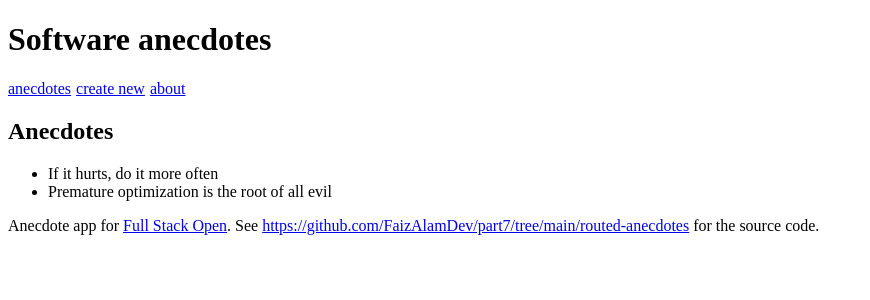
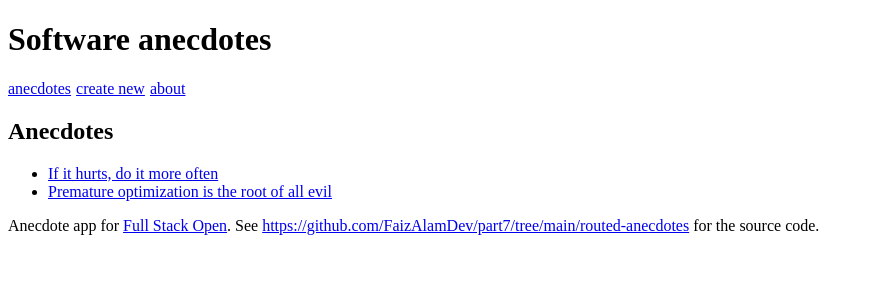
Before and after one commit to FaizAlamDev/part7, a React (Create React App) app in the folder routed-anecdotes/: page / in a window 1280 px wide. Shown: the top 300 px of the page, without its empty margins (0-870 px from the left). Built offline with nearby package versions, Linux system fonts and the light colour scheme.

Commit message:
Exercise 7.2
took 30 mins

```diff
--- a/routed-anecdotes/src/App.js
+++ b/routed-anecdotes/src/App.js
@@ -1,5 +1,5 @@
 import { useState } from 'react'
-import { Routes, Route, Link } from 'react-router-dom'
+import { Routes, Route, Link, useMatch } from 'react-router-dom'
 
 const Menu = () => {
 	const padding = {
@@ -21,12 +21,30 @@
 	)
 }
 
+const Anecdote = ({ anecdote }) => {
+	return (
+		<div>
+			<h2>
+				{anecdote.content} by {anecdote.author}
+			</h2>
+			<p>has {anecdote.votes} votes</p>
+			<p>
+				for more info see <a href={anecdote.info}>{anecdote.info}</a>
+			</p>
+		</div>
+	)
+}
+
 const AnecdoteList = ({ anecdotes }) => (
 	<div>
 		<h2>Anecdotes</h2>
 		<ul>
 			{anecdotes.map((anecdote) => (
-				<li key={anecdote.id}>{anecdote.content}</li>
+				<li key={anecdote.id}>
+					<Link to={`/anecdotes/${anecdote.id}`}>
+						{anecdote.content}
+					</Link>
+				</li>
 			))}
 		</ul>
 	</div>
@@ -140,7 +158,11 @@
 		setAnecdotes(anecdotes.concat(anecdote))
 	}
 
-	const anecdoteById = (id) => anecdotes.find((a) => a.id === id)
+	const match = useMatch('/anecdotes/:id')
+
+	const anecdoteById = match
+		? anecdotes.find((a) => a.id === Number(match.params.id))
+		: null
 
 	const vote = (id) => {
 		const anecdote = anecdoteById(id)
@@ -159,6 +181,10 @@
 			<Menu />
 			<Routes>
 				<Route
+					path='/anecdotes/:id'
+					element={<Anecdote anecdote={anecdoteById} />}
+				/>
+				<Route
 					path='/'
 					element={<AnecdoteList anecdotes={anecdotes} />}
 				/>
```
